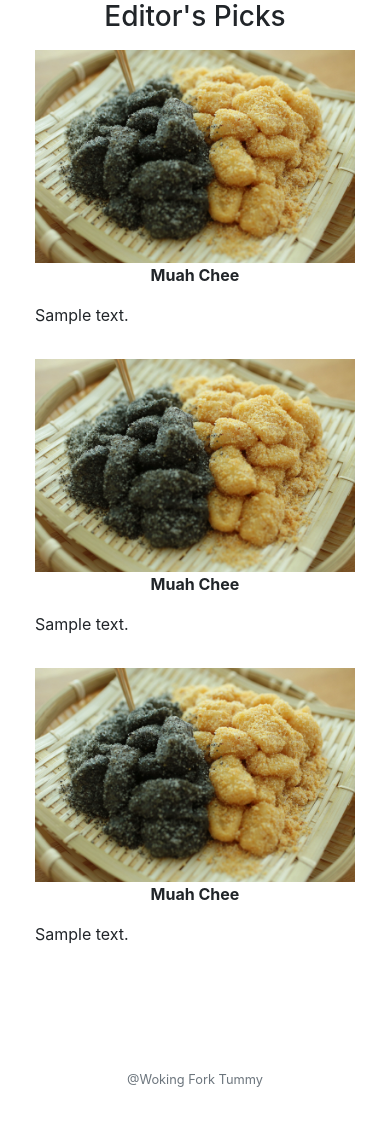
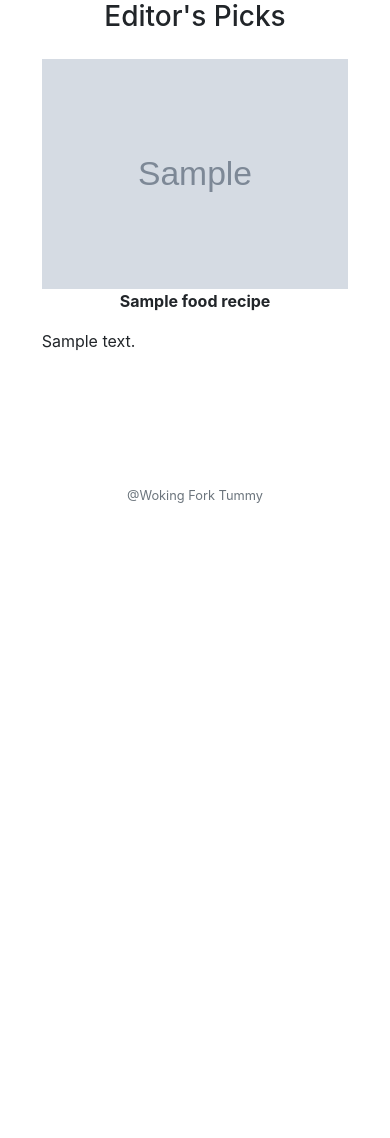
Before and after one commit to projectchen88/thirdproject, a Flask app: page / in a window 390 px wide. Shown: the part 64-1202 px from the top of the page. After the commit the page ends 567 px from the top, so only its background shows below. Run offline with Flask 2, Linux system fonts and the light colour scheme; grey boxes marked "Sample" are stand-in pictures; a database or web service that is not in the repository returns one stand-in record (values such as "Sample title"); some libraries are stand-ins or nearby versions.

Commit message:
index.html  mobile-responsive completed

```diff
--- a/templates/index.html
+++ b/templates/index.html
@@ -16,32 +16,20 @@
     <div class='w-100 text-center'>
         <h3>Editor's Picks</h3>
     </div>
-    <div class="row ">
-        <div class="d-none d-md-block col-1 ml-auto"></div>
+    <div class="row p-2">
+        <div class="col-md-1 col-0 ml-auto"></div>
         {% for d in data %}
-        <div class='col-md-auto col-10 preview-box my-2 mx-md-2 mx-auto'>
-            <a href=""><img src='static/images/muah_chee.jpg' alt=""></a>
+
+        <div class='col-md-3 col-sm-4 col-10 preview-box my-2 mx-md-2 mx-auto'>
+            <a href="{{ url_for('recipe', task_id=d['_id']) }}"><img src='static/images/{{ d.dish_image }}' alt="{{ d.dish_name }}"></a>
             <p class='text-center'>
-                <strong>Muah Chee</strong>
+                <strong>{{ d.dish_name }}</strong>
                 <p class='text-justify'>{{ d.dish_description }}</p>
             </p>
         </div>
-        <div class='col-md-auto col-10 preview-box my-2 mx-md-2 mx-auto'>
-            <a href=""><img src='static/images/muah_chee.jpg' alt=""></a>
-            <p class='text-center'>
-                <strong>Muah Chee</strong>
-                <p class='text-justify'>{{ d.dish_description }}</p>
-            </p>
-        </div>
-        <div class='col-md-auto col-10 preview-box my-2 mx-md-2 mx-auto'>
-            <a href=""><img src='static/images/muah_chee.jpg' alt=""></a>
-            <p class='text-center'>
-                <strong>Muah Chee</strong>
-                <p class='text-justify'>{{ d.dish_description }}</p>
-            </p>
-        </div>
+
         {% endfor %}
-        <div class="d-none d-md-block col-1 mr-auto"></div>
+        <div class="col-md-1 col-0 mr-auto"></div>
 
     </div>
 
```
Also changed, not shown: static/images/bubur_pulut_hitam.jpg (added).
